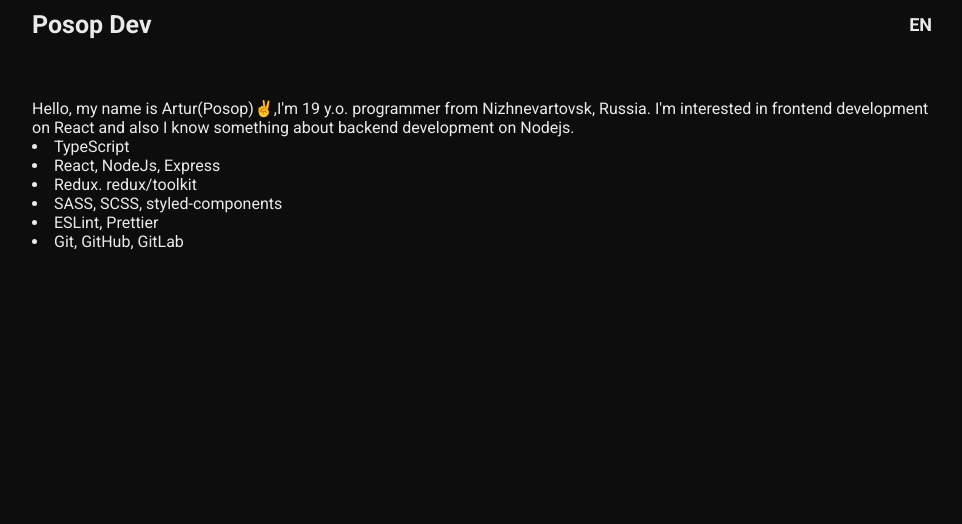
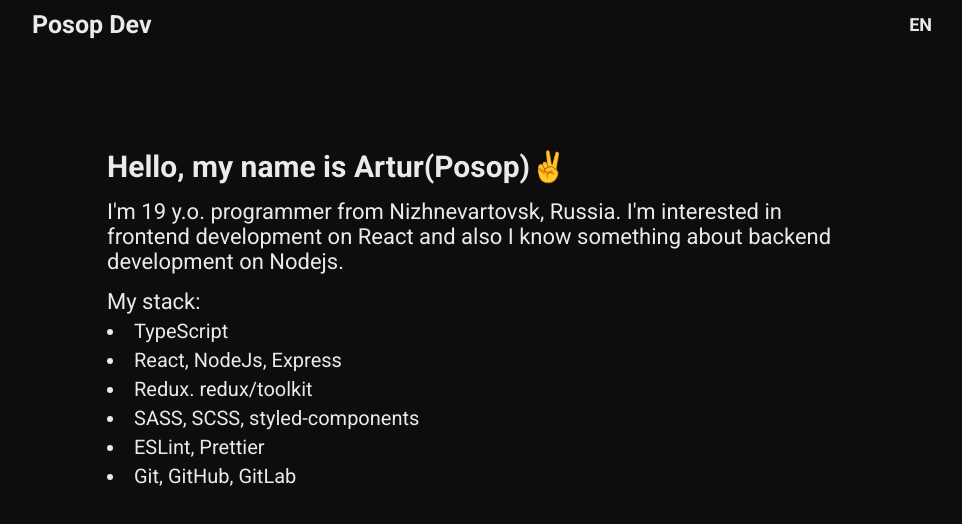
Before and after one commit to posop1/posop.dev, a React (Vite) app: page / in a window 1280 px wide. Shown: the top 524 px of the page, without its empty margins (158-1120 px from the left). Built offline with nearby package versions, Linux system fonts and the light colour scheme.

Commit message:
information component desing

```diff
--- a/src/components/Information/InfoItem/InfoItem.module.scss
+++ b/src/components/Information/InfoItem/InfoItem.module.scss
@@ -0,0 +1,20 @@
+.InfoItem {
+  max-width: 750px;
+  margin: 0 auto;
+}
+.title {
+  font-size: 30px;
+  margin-bottom: 15px;
+}
+.maininfo {
+  font-size: 22px;
+  margin-bottom: 15px;
+}
+.stack {
+  font-size: 22px;
+  margin-bottom: 5px;
+}
+.stackitem {
+  font-size: 20px;
+  margin-bottom: 5px;
+}
--- a/src/components/Information/InfoItem/index.tsx
+++ b/src/components/Information/InfoItem/index.tsx
@@ -7,9 +7,11 @@ const InfoItem: FC<IText> = ({ title, body, stack }) => {
     <div className={styles.InfoItem}>
       <div>
         <span>
-          {title},{body}
+          <h2 className={styles.title}>{title}</h2>
+          <p className={styles.maininfo}>{body}</p>
+          <p className={styles.stack}>{stack.title}</p>
           {stack.stackItem.map((item) => (
-            <li>{item.text}</li>
+            <li className={styles.stackitem}>{item.text}</li>
           ))}
         </span>
       </div>
--- a/src/components/Information/Information.module.scss
+++ b/src/components/Information/Information.module.scss
@@ -1,6 +1,6 @@
 @import '../../styles/app.scss';
 
 .Information {
-  margin-top: 50px;
+  margin-top: 100px;
   color: $white;
 }
```
